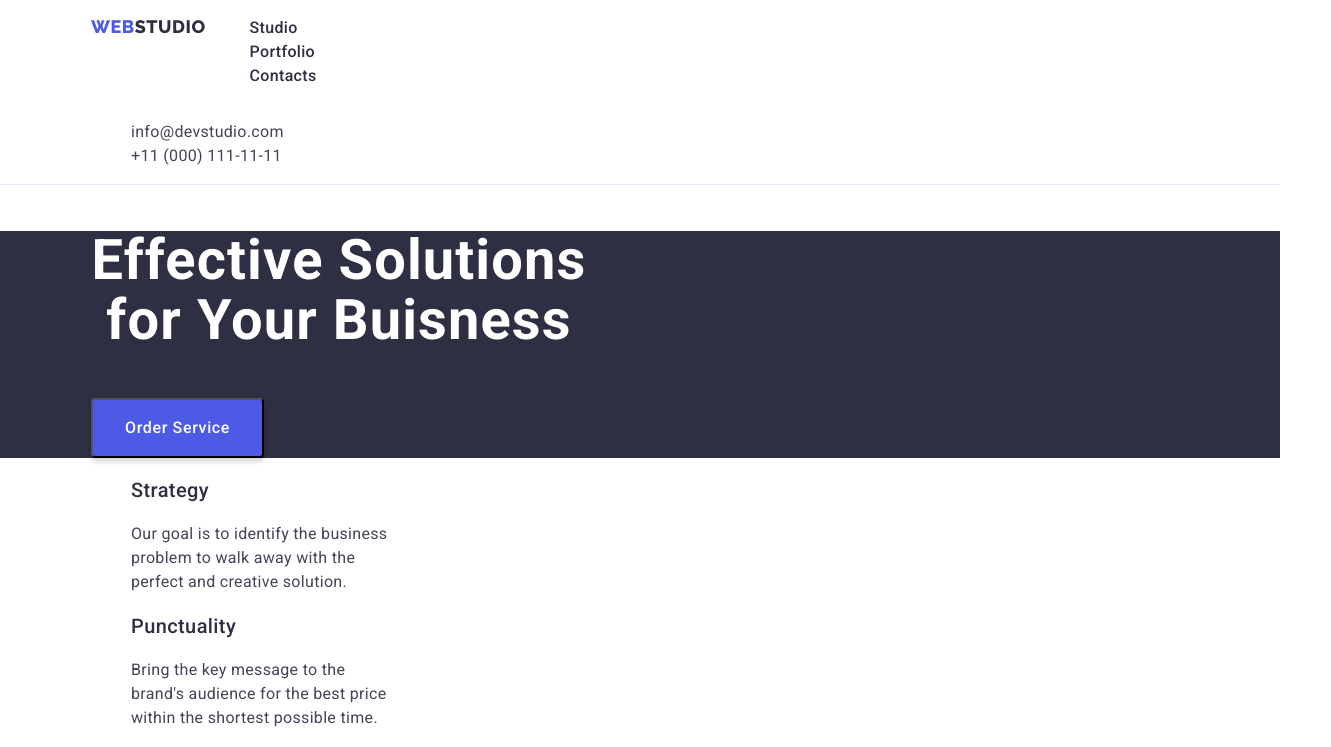
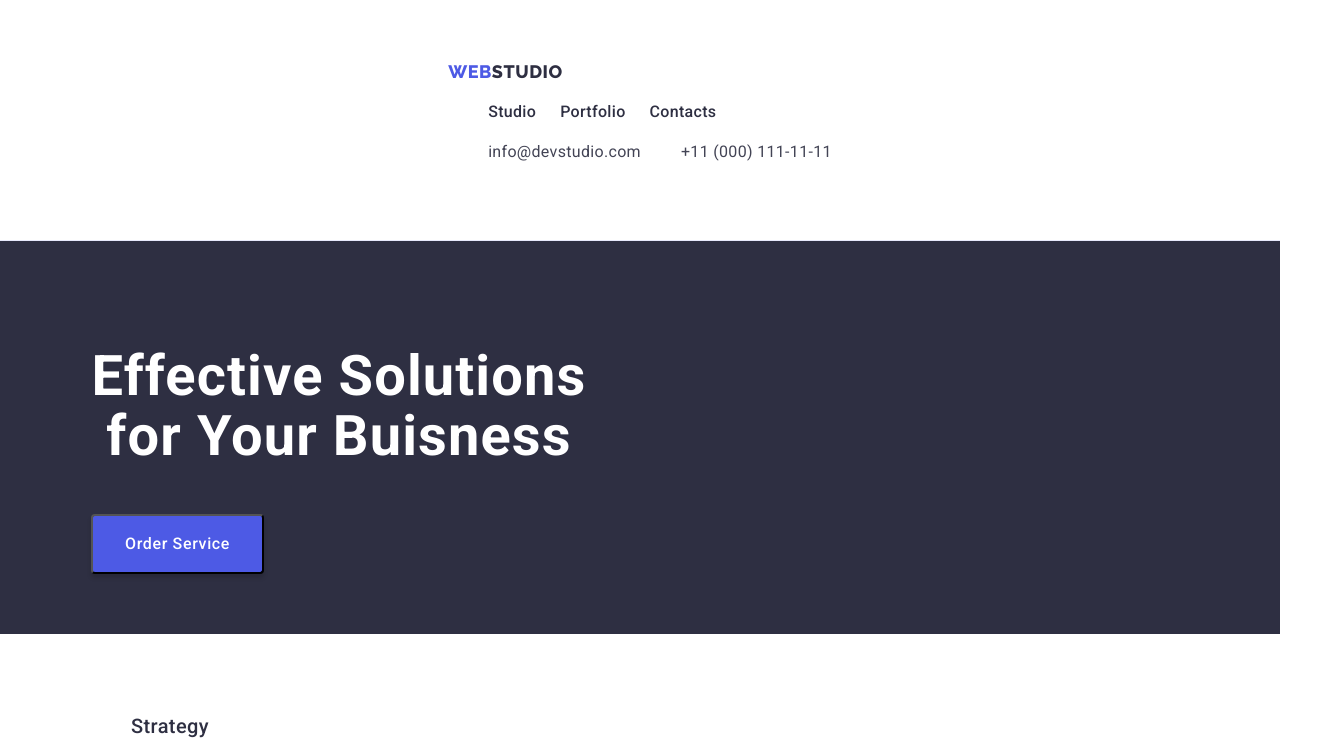
Before and after one commit to Shunii06/goit-markup-hw-03, a plain HTML site: page index.html in a window 1280 px wide. Shown: the top 747 px of the page, 1331 px wide, since content can reach past the window. Drawn offline with nearby package versions, Linux system fonts and the light colour scheme.

Commit message:
second commit

```diff
--- a/css/styles.css
+++ b/css/styles.css
@@ -22,6 +22,9 @@ a {
 *::after {
     box-sizing: border-box;
 }
+section {
+    padding: 60px 60px;
+}
 .container {
     max-width: 1128px;
     margin: 0 auto;
@@ -37,7 +40,20 @@ a {
         letter-spacing: 0.54px;
         text-transform: uppercase;
 }
+.adress-box {
+    display: flex;
+    gap: 40px;
+}
+.navigation-row {
+    display: flex;
+    gap: 24px;
 
+}
+.allignement {
+    display: flex;
+        border-bottom: 1px solid var(--cornflower, #E7E9FC);
+        background: var(--white, #FFF);
+    }
 .main-link-bottom {
     color: var(--cloud, #F4F4FD);
         font-family: Raleway;
@@ -168,9 +184,14 @@ color: var(--slate, #434455);
         letter-spacing: 0.72px;
         text-transform: capitalize;
 }
-.imgs {
-        flex-direction: column;
-        align-items: flex-start;
+.imgs-wrapper {
+    display: flex;
+}
+.imgs-wrapper .imgs {
+    display: inline-flex;
+    flex-direction: column;
+    align-items: flex-start;
+    margin-inline: 24px;
 }
 .team-card{
     padding-bottom: 32px;
@@ -205,17 +226,7 @@ color: var(--slate, #434455);
         line-height: 1.5;
         letter-spacing: 0.32px;
 }
-.top-line {
-    display: flexbox;
-    border-bottom: 1px solid var(--cornflower, #E7E9FC);
-        background: var(--white, #FFF);
-}
 
-.navigation-class {
-    display: inline-flex;
-    align-items: flex-start;
-    gap: 40px;
-}
 .onsite-navi {
 color: var(--navyblue, #2E2F42);
     font-family: Roboto;
--- a/index.html
+++ b/index.html
@@ -18,22 +18,24 @@
   </head>
   <body>
     <header>
-      <section class="top-line">
+      <section class="allignement">
         <div class="container">
           <a href="./index.html" class="main-link"
             ><span class="main-link-web-txt">WEB</span>STUDIO</a
           >
-          <nav class="navigation-class">
-            <ul>
+          <nav>
+            <ul class="navigation-row">
               <li><a href="index.html" class="onsite-navi">Studio</a></li>
               <li>
                 <a href="portfolio.html" class="onsite-navi">Portfolio</a>
               </li>
-              <li><a href="contacts.html" class="onsite-navi">Contacts</a></li>
+              <li>
+                <a href="contacts.html" class="onsite-navi">Contacts</a>
+              </li>
             </ul>
           </nav>
           <address>
-            <ul>
+            <ul class="adress-box">
               <li>
                 <a href="mailto:info@devstudio.com" class="contactinfo">
                   info@devstudio.com</a
@@ -93,7 +95,7 @@
       <section>
         <div class="container">
           <h2 class="h2-main-page">What Are We Doing</h2>
-          <ul>
+          <ul class="imgs-wrapper">
             <li class="imgs">
               <img
                 src="images/comp.jpg"
```
Also changed, not shown: portfolio.html (+7 -7 lines).
